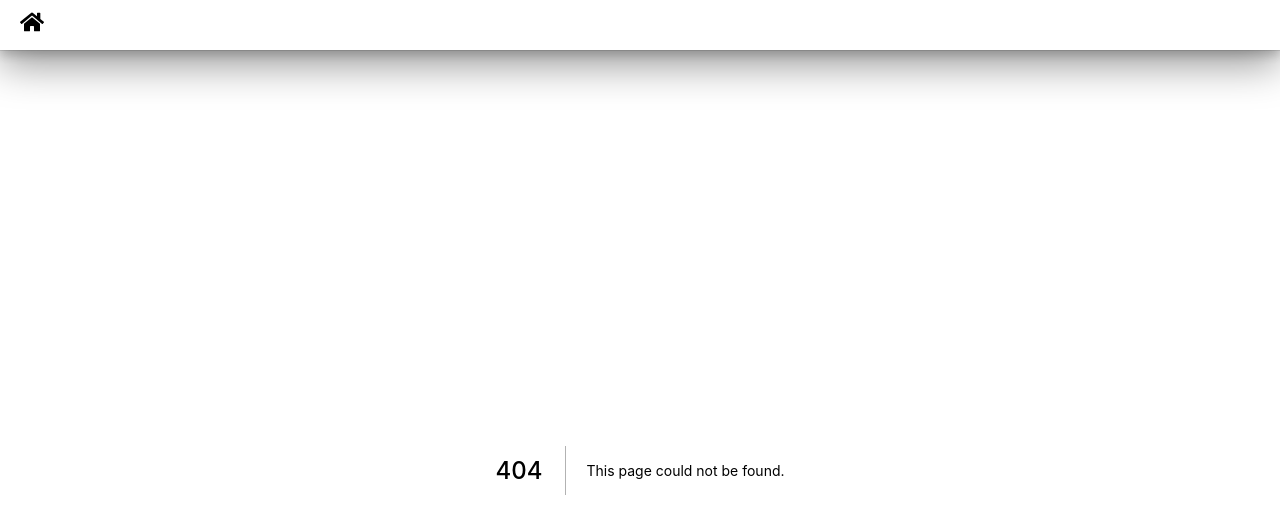
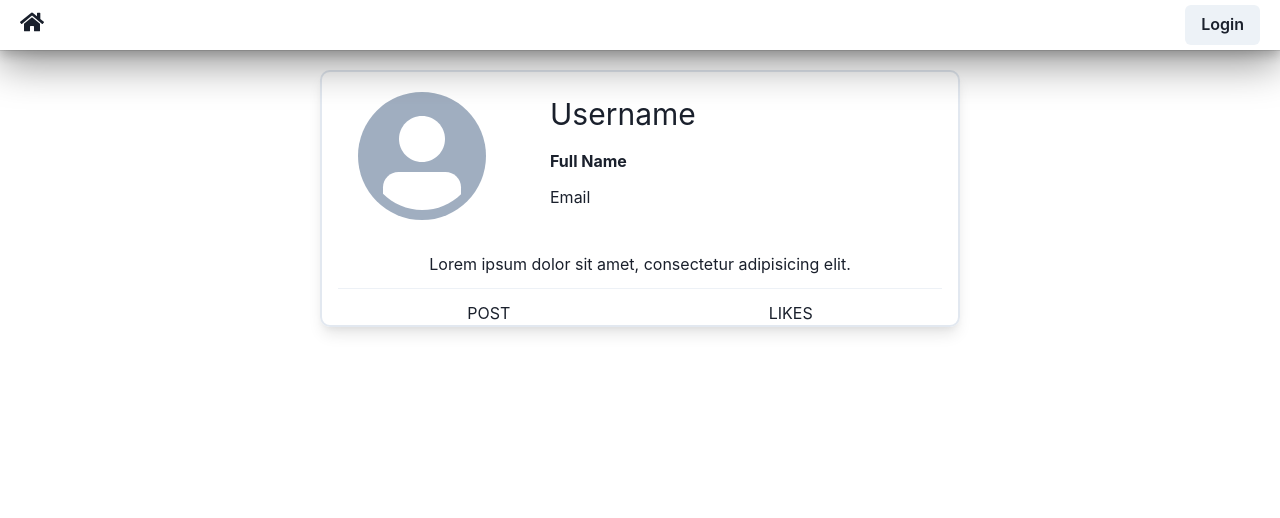
Before and after one commit to Rickykn/individual-project-ricky, a Next.js app: page /myprofile in a window 1280 px wide. Before the commit this address had no page. Shown: the top 518 px of the page. Built offline with nearby package versions, Linux system fonts and the light colour scheme.

Commit message:
login validation

```diff
--- a/src/components/AuthProvider/index.jsx
+++ b/src/components/AuthProvider/index.jsx
@@ -4,8 +4,6 @@ import { useDispatch } from "react-redux";
 import auth_types from "../../redux/types/auth";
 
 const AuthProvider = ({ children }) => {
-  const [isAuthChecked, setIsAuthChecked] = useState(false);
-
   const dispatch = useDispatch();
 
   useEffect(() => {
@@ -19,13 +17,7 @@ const AuthProvider = ({ children }) => {
         payload: parseUserData,
       });
     }
-
-    setIsAuthChecked(true);
   }, []);
-
-  if (!isAuthChecked) {
-    return <div>Loading...</div>;
-  }
 
   return children;
 };
--- a/src/components/Navbar/index.jsx
+++ b/src/components/Navbar/index.jsx
@@ -78,14 +78,18 @@ const Navbar = () => {
               </Box>
             </MenuButton>
             <MenuList>
-              <Link href="/profile">
-                <MenuItem>View Profile</MenuItem>
+              <Link href="/myprofile">
+                <MenuItem>My Profile</MenuItem>
               </Link>
               <MenuItem onClick={logoutHandlerBtn}>Logout</MenuItem>
             </MenuList>
           </Menu>
         </Box>
-      ) : null}
+      ) : (
+        <Link href="/login">
+          <Button>Login</Button>
+        </Link>
+      )}
     </Box>
   );
 };
--- /dev/null
+++ b/src/pages/myprofile/index.jsx
@@ -0,0 +1,40 @@
+import { Text, Flex, Box, Avatar, Divider } from "@chakra-ui/react";
+
+const MyProfile = () => {
+  return (
+    <Flex align="center" justifyContent="center">
+      <Box
+        borderWidth="2px"
+        px={4}
+        width="full"
+        maxWidth="50vw"
+        borderRadius={10}
+        textAlign={4}
+        boxShadow="lg"
+      >
+        <Box display="inline-flex" padding="5">
+          <Avatar size="2xl"></Avatar>
+
+          <Box display="inline-block" paddingLeft="16">
+            <Text fontSize="3xl">Username</Text>
+            <Text paddingTop="3" fontWeight="bold">
+              Full Name
+            </Text>
+            <Text paddingTop="3">Email</Text>
+          </Box>
+        </Box>
+        <Text paddingTop="3" textAlign="center">
+          Lorem ipsum dolor sit amet, consectetur adipisicing elit.
+        </Text>
+
+        <Divider orientation="horizontal" variant="solid" marginTop="3" />
+        <Box marginTop="3" display="flex" justifyContent="space-around">
+          <Text>POST</Text>
+          <Text>LIKES</Text>
+        </Box>
+      </Box>
+    </Flex>
+  );
+};
+
+export default MyProfile;
```
Also changed, not shown: src/pages/login/index.jsx (+35 -5 lines).
